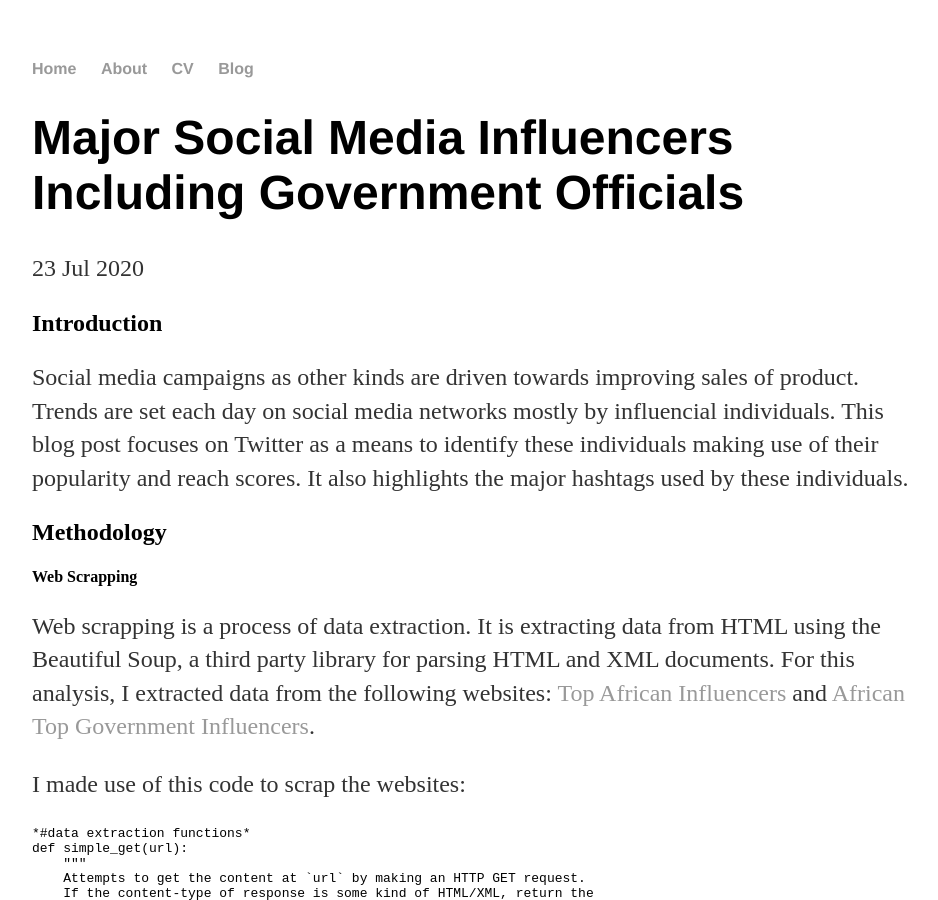
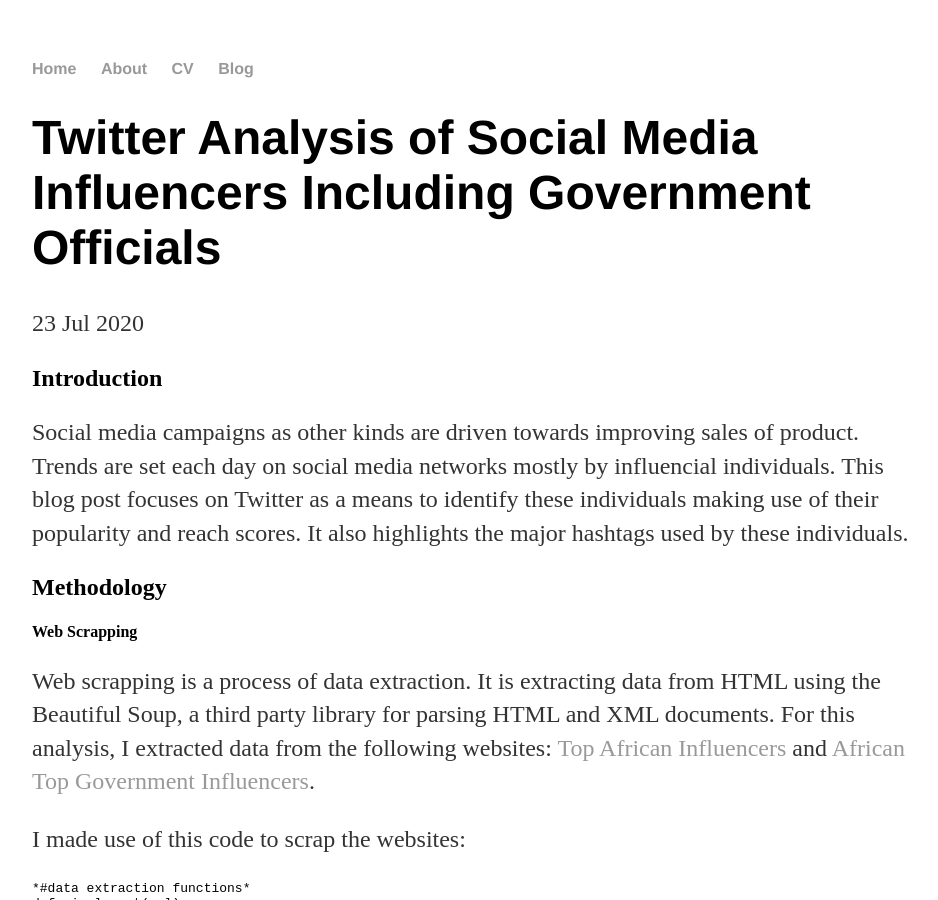
Before and after one commit to rofiahadeshina/RofiahAdeshina.github.io, a Jekyll site: the page built from _posts/2020-07-24-Rofiah-Adeshina-Data-Science.md, in a window 1280 px wide and 900 px high. Shown: the whole window, without its empty margins (160-1098 px from the left). Built offline with Jekyll 4.4.1, drawn with Linux system fonts in a browser that asks for light colours.

Commit message:
Update 2020-07-24-Rofiah-Adeshina-Data-Science.md
5th draft

```diff
--- a/_posts/2020-07-24-Rofiah-Adeshina-Data-Science.md
+++ b/_posts/2020-07-24-Rofiah-Adeshina-Data-Science.md
@@ -1,6 +1,6 @@
 ---
 layout: post
-title: "Major Social Media Influencers Including Government Officials"
+title: "Twitter Analysis of Social Media Influencers Including Government Officials"
 date: 2020-07-23
 ---
 ## Introduction
```
Also changed, not shown: other parts of _posts/2020-07-24-Rofiah-Adeshina-Data-Science.md (+2 -0 lines).
